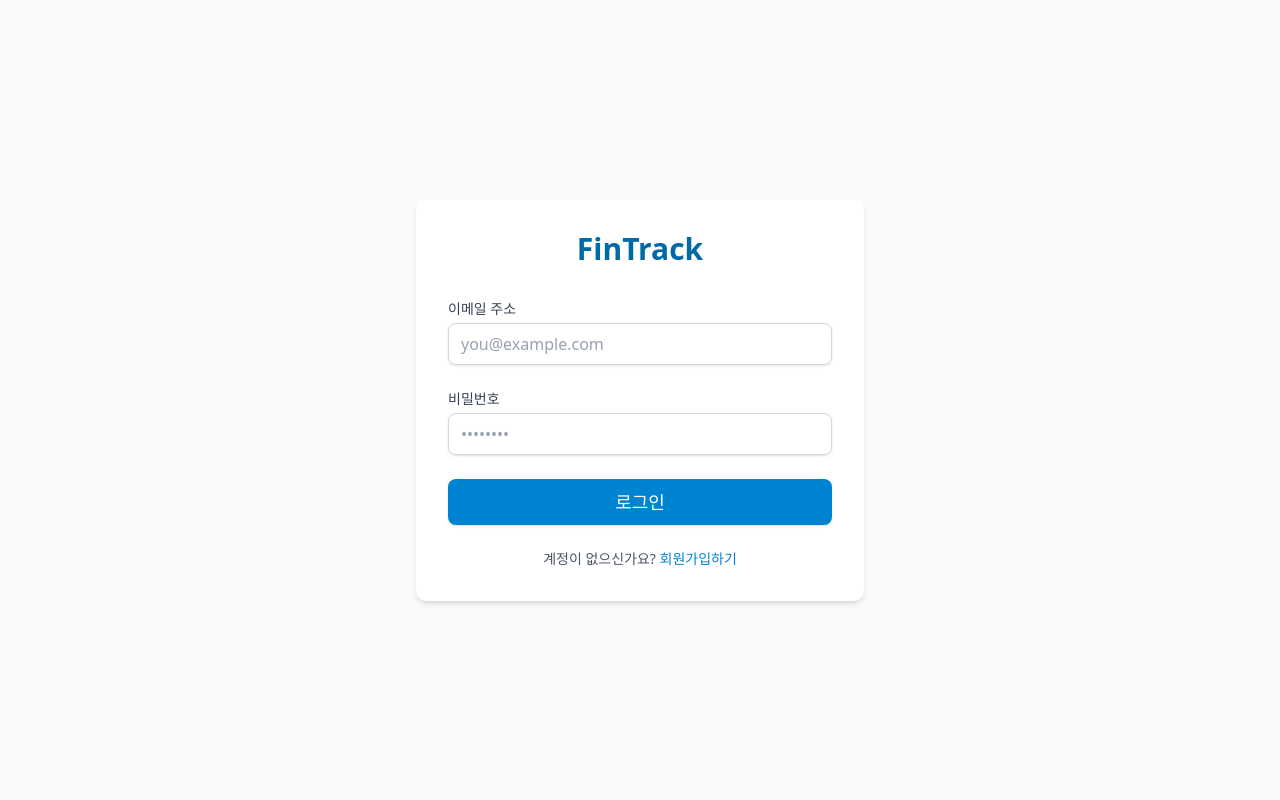
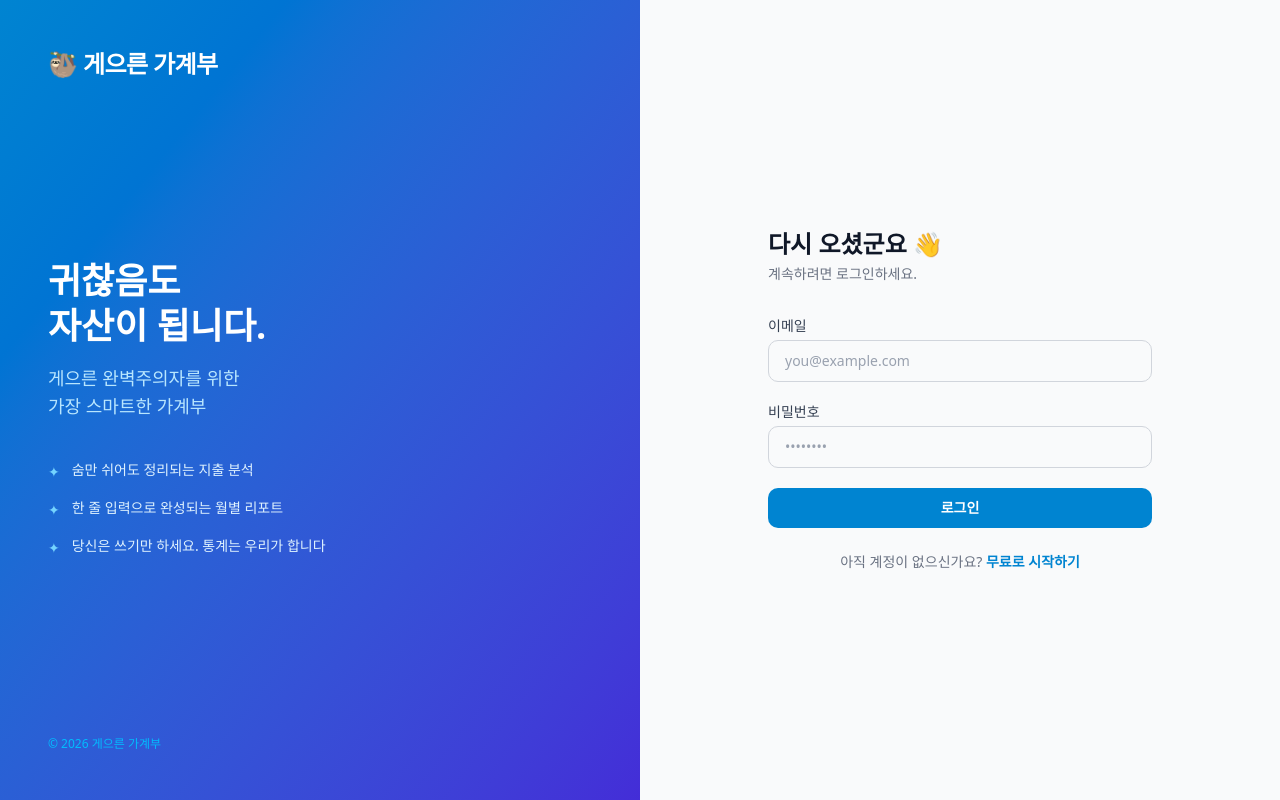
Before and after one commit to fin-track-org/fin-track-front-web, a Next.js app: page /login in a window 1280 px wide. Built offline with nearby package versions, Linux system fonts and the light colour scheme; no server answers; a web font is replaced by a local one.

Commit message:
mod: 데모, 로그인페이지 등 수정

```diff
--- a/src/app/create-account/page.tsx
+++ b/src/app/create-account/page.tsx
@@ -75,7 +75,7 @@ export default function CreateAccountPage() {
     <div className="min-h-screen flex items-center justify-center bg-gray-50">
       <div className="max-w-md w-full bg-white rounded-lg shadow-md p-8">
         <h1 className="text-3xl font-bold text-center text-sky-700 mb-8">
-          FinTrack
+          게으른 가계부
         </h1>
 
         {/* (22) 폼 태그. "submit" 이벤트가 발생하면 handleSubmit 함수를 실행 */}
--- a/src/app/layout.tsx
+++ b/src/app/layout.tsx
@@ -3,8 +3,8 @@ import "./globals.css";
 import Providers from "./providers";
 
 export const metadata: Metadata = {
-  title: "FinTrack",
-  description: "스마트 가계부 서비스",
+  title: "게으른 가계부",
+  description: "게으른 완벽주의자를 위한 가계부",
 };
 
 export default function RootLayout({
--- a/src/app/login/page.tsx
+++ b/src/app/login/page.tsx
@@ -47,43 +47,72 @@ export default function LoginPage() {
     }
   };
 
-  // (17) 사용자 눈에 보이는 HTML (JSX) 부분
   return (
-    <div className="min-h-screen flex items-center justify-center bg-gray-50">
-      <div className="max-w-md w-full bg-white rounded-lg shadow-md p-8">
-        <h1 className="text-3xl font-bold text-center text-sky-700 mb-8">
-          FinTrack
-        </h1>
+    <div className="min-h-screen flex">
+      {/* ===== 왼쪽 브랜드 패널 (데스크톱 전용) ===== */}
+      <div className="hidden lg:flex lg:w-1/2 bg-gradient-to-br from-sky-600 to-indigo-700 flex-col justify-between p-12 text-white">
+        <span className="text-2xl font-bold tracking-tight">🦥 게으른 가계부</span>
 
-        {/* (18) 폼 제출 핸들러 연결 */}
-        <form className="space-y-6" onSubmit={handleSubmit}>
-          {/* 이메일 입력란 */}
         <div>
-            <label
-              htmlFor="email"
-              className="block text-sm font-medium text-gray-700"
-            >
-              이메일 주소
+          <h2 className="text-4xl font-bold leading-tight mb-4">
+            귀찮음도<br />자산이 됩니다.
+          </h2>
+          <p className="text-sky-200 text-lg mb-10">
+            게으른 완벽주의자를 위한<br />가장 스마트한 가계부
+          </p>
+          <ul className="space-y-4 text-sm text-sky-100">
+            <li className="flex items-start gap-3">
+              <span className="text-sky-300 mt-0.5">✦</span>
+              <span>숨만 쉬어도 정리되는 지출 분석</span>
+            </li>
+            <li className="flex items-start gap-3">
+              <span className="text-sky-300 mt-0.5">✦</span>
+              <span>한 줄 입력으로 완성되는 월별 리포트</span>
+            </li>
+            <li className="flex items-start gap-3">
+              <span className="text-sky-300 mt-0.5">✦</span>
+              <span>당신은 쓰기만 하세요. 통계는 우리가 합니다</span>
+            </li>
+          </ul>
+        </div>
+
+        <p className="text-sky-400 text-xs">
+          © {new Date().getFullYear()} 게으른 가계부
+        </p>
+      </div>
+
+      {/* ===== 오른쪽 폼 패널 ===== */}
+      <div className="flex-1 flex items-center justify-center bg-gray-50 px-6 py-12">
+        <div className="w-full max-w-sm">
+          {/* 모바일 전용 로고 */}
+          <div className="lg:hidden text-center mb-8">
+            <span className="text-2xl font-bold text-sky-700">🦥 게으른 가계부</span>
+            <p className="mt-1 text-sm text-gray-500">복잡한 건 우리가 할게. 넌 대충 적기만 해 ✨</p>
+          </div>
+
+          <h2 className="text-2xl font-bold text-gray-900 mb-1">다시 오셨군요 👋</h2>
+          <p className="text-sm text-gray-500 mb-8">계속하려면 로그인하세요.</p>
+
+          <form className="space-y-5" onSubmit={handleSubmit}>
+            <div>
+              <label htmlFor="email" className="block text-sm font-medium text-gray-700 mb-1">
+                이메일
               </label>
               <input
                 id="email"
                 name="email"
                 type="email"
                 required
-              value={email} // (19) State와 연결
-              onChange={(e) => setEmail(e.target.value)} // (20) State 변경
-              className="mt-1 block w-full px-3 py-2 border border-gray-300 rounded-md shadow-sm placeholder-gray-400 focus:outline-none focus:ring-sky-500 focus:border-sky-500"
+                value={email}
+                onChange={(e) => setEmail(e.target.value)}
+                className="block w-full px-4 py-2.5 border border-gray-300 rounded-lg text-sm placeholder-gray-400 focus:outline-none focus:ring-2 focus:ring-sky-500 focus:border-transparent transition"
                 placeholder="you@example.com"
-              disabled={loading} // 로딩 중 비활성화
+                disabled={loading}
               />
             </div>
 
-          {/* 비밀번호 입력란 */}
             <div>
-            <label
-              htmlFor="password"
-              className="block text-sm font-medium text-gray-700"
-            >
+              <label htmlFor="password" className="block text-sm font-medium text-gray-700 mb-1">
                 비밀번호
               </label>
               <input
@@ -91,42 +120,37 @@ export default function LoginPage() {
                 name="password"
                 type="password"
                 required
-              value={password} // State와 연결
-              onChange={(e) => setPassword(e.target.value)} // State 변경
-              className="mt-1 block w-full px-3 py-2 border border-gray-300 rounded-md shadow-sm placeholder-gray-400 focus:outline-none focus:ring-sky-500 focus:border-sky-500"
+                value={password}
+                onChange={(e) => setPassword(e.target.value)}
+                className="block w-full px-4 py-2.5 border border-gray-300 rounded-lg text-sm placeholder-gray-400 focus:outline-none focus:ring-2 focus:ring-sky-500 focus:border-transparent transition"
                 placeholder="••••••••"
-              disabled={loading} // 로딩 중 비활성화
+                disabled={loading}
               />
             </div>
 
-          {/* (21) 에러가 발생했을 때만 에러 메시지를 보여줌 */}
-          {error && <p className="text-sm text-red-600 text-center">{error}</p>}
+            {error && (
+              <div className="rounded-lg bg-red-50 border border-red-200 px-4 py-3 text-sm text-red-600">
+                {error}
+              </div>
+            )}
 
-          {/* 로그인 버튼 */}
-          <div>
             <button
               type="submit"
-              className={`w-full flex justify-center py-2 px-4 border border-transparent rounded-md shadow-sm text-lg font-medium text-white bg-sky-600 hover:bg-sky-700 focus:outline-none focus:ring-2 focus:ring-offset-2 focus:ring-sky-500 ${
-                loading ? "opacity-50 cursor-not-allowed" : ""
-              }`}
               disabled={loading}
+              className="w-full py-2.5 px-4 bg-sky-600 hover:bg-sky-700 disabled:opacity-50 disabled:cursor-not-allowed text-white font-semibold rounded-lg text-sm transition-colors focus:outline-none focus:ring-2 focus:ring-offset-2 focus:ring-sky-500"
             >
               {loading ? "로그인 중..." : "로그인"}
             </button>
-          </div>
           </form>
 
-        {/* 회원가입 링크 */}
-        <p className="mt-6 text-center text-sm text-gray-600">
-          계정이 없으신가요?{" "}
-          <Link
-            href="/create-account"
-            className="font-medium text-sky-600 hover:text-sky-500"
-          >
-            회원가입하기
+          <p className="mt-6 text-center text-sm text-gray-500">
+            아직 계정이 없으신가요?{" "}
+            <Link href="/create-account" className="font-semibold text-sky-600 hover:text-sky-500">
+              무료로 시작하기
             </Link>
           </p>
         </div>
       </div>
+    </div>
   );
 }
--- a/src/app/page.tsx
+++ b/src/app/page.tsx
@@ -3,47 +3,94 @@
 // import Link from 'next/link';
 
 export default function LandingPage() {
+  const features = [
+    {
+      emoji: "⚡",
+      title: "1초 입력",
+      desc: "금액과 카테고리만 누르면 끝. 메모는 선택 사항입니다.",
+    },
+    {
+      emoji: "📊",
+      title: "자동 통계",
+      desc: "월별·카테고리별 지출이 알아서 정리됩니다. 엑셀 필요 없음.",
+    },
+    {
+      emoji: "🎯",
+      title: "예산 관리",
+      desc: "카테고리별 예산을 설정하고 초과 여부를 한눈에 확인하세요.",
+    },
+  ];
+
   return (
-    <div className="min-h-screen flex flex-col bg-gray-50">
-      {/* 1. 상단 헤더 */}
-      <header className="bg-white shadow-sm border-b border-gray-200">
+    <div className="min-h-screen flex flex-col bg-white">
+      {/* ===== 헤더 ===== */}
+      <header className="sticky top-0 z-50 bg-white/80 backdrop-blur-md border-b border-gray-100">
         <nav className="container mx-auto px-6 py-4 flex justify-between items-center">
-          {/* 로고 텍스트는 버튼(sky-500)보다 살짝 진한 sky-700을 사용했습니다.
-            이것도 sky-500으로 바꾸시려면 'text-sky-500'으로 수정하세요.
-          */}
-          <h1 className="text-2xl font-bold text-sky-700">FinTrack</h1>
-          {/* <Link>를 <a> 태그로 변경 (빌드 오류 해결) */}
+          <span className="text-xl font-bold text-sky-700">🦥 게으른 가계부</span>
           <a href="/login">
-            {/* 요청하신 sky-500을 버튼 배경색으로 사용합니다.
-              hover 시에는 살짝 더 진한 sky-600을 사용합니다.
-            */}
-            <span className="bg-sky-500 text-white px-4 py-2 rounded-lg font-medium hover:bg-sky-600 transition-colors ">
+            <span className="bg-sky-600 text-white px-5 py-2 rounded-lg text-sm font-semibold hover:bg-sky-700 transition-colors">
               로그인 / 회원가입
             </span>
           </a>
         </nav>
       </header>
 
-      {/* 2. 메인 컨텐츠 (Hero Section) */}
-      <main className="grow flex flex-col justify-center items-center text-center px-6">
-        <h2 className="text-5xl font-bold text-gray-800 mb-4">가계부 Demo</h2>
-        <p className="text-xl text-gray-600 mb-8 max-w-lg">
-          FinTrack에 오신 것을 환영합니다.
-          <br />
-          당신의 현명한 소비 생활을 도와드립니다.
-        </p>
+      <main>
+        {/* ===== Hero ===== */}
+        <section className="bg-gradient-to-br from-sky-50 via-white to-indigo-50 py-28 px-6 text-center">
+          <span className="inline-block bg-sky-100 text-sky-700 text-xs font-semibold px-3 py-1 rounded-full mb-6 tracking-wide">
+            게으른 완벽주의자를 위한 가계부 ✨
+          </span>
+          <h1 className="text-5xl md:text-6xl font-extrabold text-gray-900 leading-tight mb-6">
+            귀찮아도<br />돈은 모여야죠
+          </h1>
+          <p className="text-lg text-gray-500 max-w-md mx-auto mb-10">
+            입력은 최소한으로, 분석은 최대한으로.<br />
+            당신의 소비 습관을 가장 쉽게 파악하세요.
+          </p>
+          <a href="/login">
+            <span className="inline-block bg-sky-600 text-white px-8 py-4 rounded-xl font-bold text-lg hover:bg-sky-700 transition-colors shadow-lg shadow-sky-200">
+              무료로 시작하기 →
+            </span>
+          </a>
+        </section>
 
-        {/* <Link>를 <a> 태그로 변경 (빌드 오류 해결) */}
-        <a href="/login">
-          <span className="bg-sky-500 text-white px-6 py-3 rounded-lg font-bold text-lg hover:bg-sky-600 transition-colors ">
-            로그인하고 시작하기
-          </span>
-        </a>
+        {/* ===== 기능 카드 ===== */}
+        <section className="py-20 px-6 bg-white">
+          <div className="container mx-auto max-w-4xl">
+            <h2 className="text-2xl font-bold text-center text-gray-800 mb-12">
+              왜 게으른 가계부인가요?
+            </h2>
+            <div className="grid md:grid-cols-3 gap-8">
+              {features.map((f) => (
+                <div
+                  key={f.title}
+                  className="bg-gray-50 rounded-2xl p-6 hover:shadow-md transition-shadow"
+                >
+                  <div className="text-3xl mb-3">{f.emoji}</div>
+                  <h3 className="font-bold text-gray-900 mb-2">{f.title}</h3>
+                  <p className="text-sm text-gray-500 leading-relaxed">{f.desc}</p>
+                </div>
+              ))}
+            </div>
+          </div>
+        </section>
+
+        {/* ===== CTA 배너 ===== */}
+        <section className="bg-gradient-to-r from-sky-600 to-indigo-600 py-20 px-6 text-center text-white">
+          <h2 className="text-3xl font-bold mb-3">지금 바로 시작해보세요</h2>
+          <p className="text-sky-200 mb-8">가입하는 데 1분도 안 걸립니다.</p>
+          <a href="/login">
+            <span className="inline-block bg-white text-sky-700 px-8 py-3 rounded-xl font-bold hover:bg-sky-50 transition-colors">
+              무료 계정 만들기
+            </span>
+          </a>
+        </section>
       </main>
 
-      {/* 3. 푸터 */}
-      <footer className="py-6 text-center text-gray-500 text-sm">
-        &copy; {new Date().getFullYear()} FinTrack. All rights reserved.
+      {/* ===== 푸터 ===== */}
+      <footer className="py-8 text-center text-gray-400 text-xs bg-white border-t border-gray-100">
+        &copy; {new Date().getFullYear()} 게으른 가계부. All rights reserved.
       </footer>
     </div>
   );
--- a/src/components/home/sidebar/Sidebar.tsx
+++ b/src/components/home/sidebar/Sidebar.tsx
@@ -56,7 +56,7 @@ export default function Sidebar() {
       <div className="hidden lg:block p-6 border-b border-gray-200">
         <h1 className="flex items-center gap-2 text-sky-700">
           <DollarSign className="w-8 h-8" />
-          <span className="text-2xl font-bold">FinTrack</span>
+          <span className="text-2xl font-bold">게으른 가계부</span>
         </h1>
       </div>
 
@@ -118,7 +118,7 @@ export default function Sidebar() {
       <header className="lg:hidden h-15 flex items-center justify-between gap-2 p-4 border-b border-gray-200 bg-white">
         <h1 className="flex items-center gap-1 text-sky-700">
           <DollarSign className="w-5 h-5" />
-          <span className="text-xl font-bold">FinTrack</span>
+          <span className="text-xl font-bold">게으른 가계부</span>
         </h1>
         <button onClick={() => setIsOpen(true)}>
           <Menu className="text-gray-700" />
```
Lines whose indentation alone changed are shown as unchanged.
